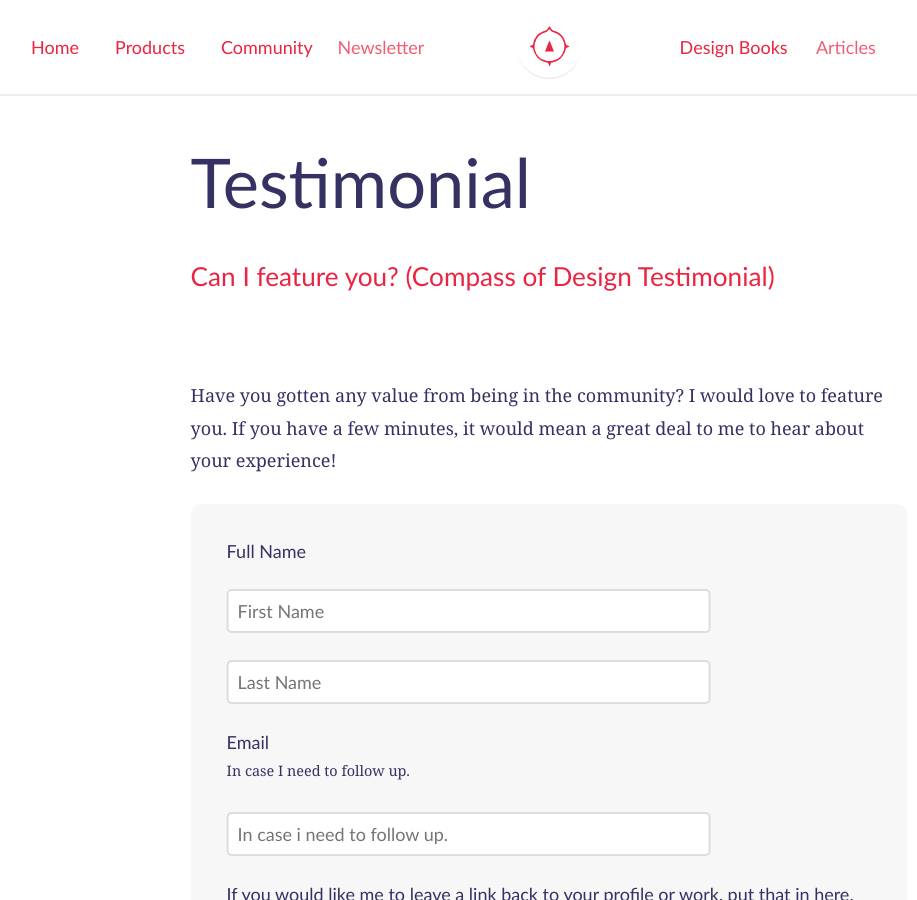
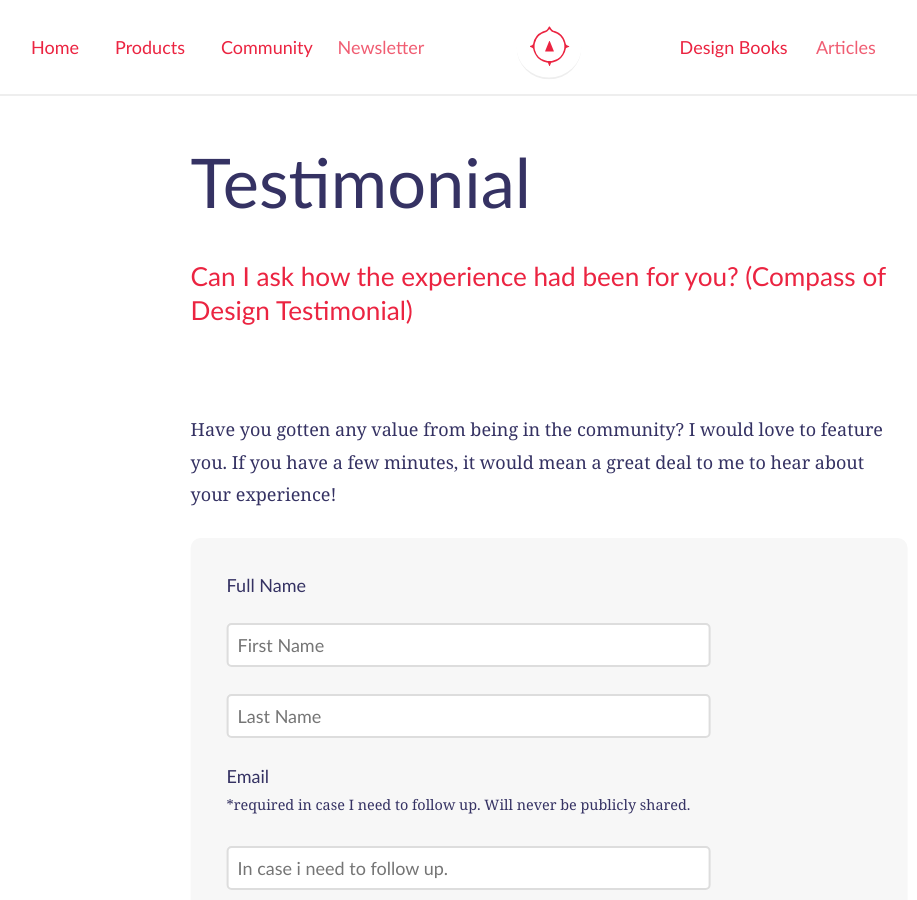
Before and after one commit to compassofdesign/site, a Jekyll site: the page built from testimonial/index.html, in a window 1280 px wide and 900 px high, scrolled down 230 px. Shown: the whole window, without its empty margins (91-1008 px from the left). Built offline with Jekyll 4.4.1, drawn with Linux system fonts in a browser that asks for light colours; nearby versions of some CDN libraries; a script that is not in the unit is left out.

Commit message:
Update index.html

```diff
--- a/testimonial/index.html
+++ b/testimonial/index.html
@@ -13,7 +13,7 @@
   <article class="row">
     <div class="landing module">
       <h1>Testimonial</h1>
-      <h3>Can I feature you? (Compass of Design Testimonial)</h3>
+      <h3>Can I ask how the experience had been for you? (Compass of Design Testimonial)</h3>
     </div>
   </article>
 </section>
@@ -27,7 +27,8 @@
         <label for="form-name">Full Name</label>
         <input id="form-firstname" type="text" name="_FirstName" placeholder="First Name" required="true"><input id="form-lastname" type="text" name="_LastName" placeholder="Last Name" required="true">
         <label for="form-email">Email</label>
-        <p><small>In case I need to follow up.</small></p>
+
+        <p><small>*required in case I need to follow up. Will never be publicly shared.</small></p>
         <input id="form-email" type="text" name="_Email" placeholder="In case i need to follow up.">
         <label for="form-backlink">If you would like me to leave a link back to your profile or work, put that in here.</label>
         <p><small>*optional for backlinking (: </small></p>
@@ -41,8 +42,8 @@
 
          <input id="form-yes" name="_permission" type="radio" value="I grant permission for this feedback to be shared publicly" checked="checked"></input><label for="form-yes">I grant permission for this feedback to be shared publicly.</label><br />
          <input id="form-no" name="_permission" type="radio" value="No, I only want this to be used for internal feedback"></input><label for="form-no">No. I just want this to be for internal feedback.</label>
-        </ul>
-        <br />
+
+        <br /> <br />
         <input type="hidden" name="_next" value="{{site.baseurl}}/form" />
         <button class="button" type="submit">Send</button>
       </form>
```
